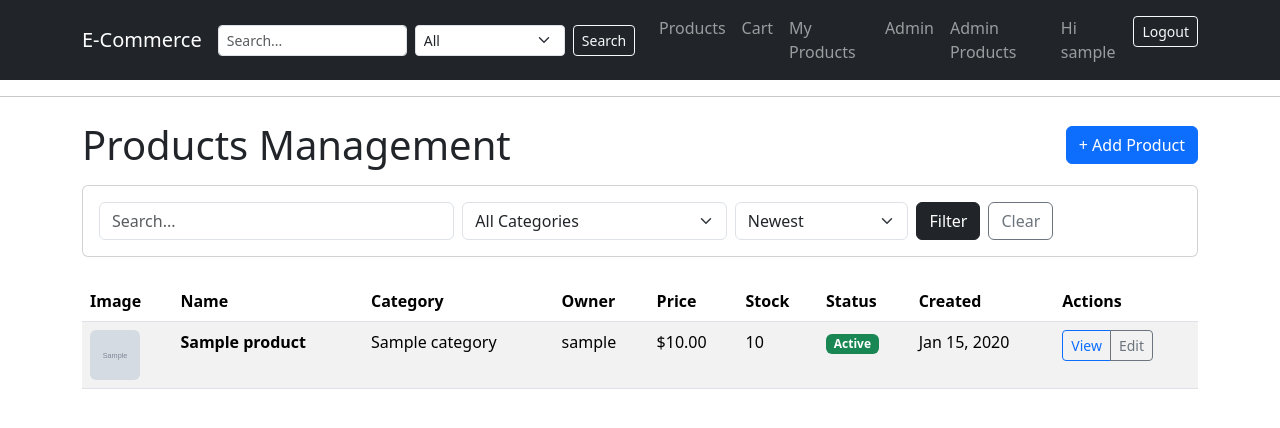
After one commit to jihadnassar202/E-Commerce-Project, a Django app: page /products/admin/ in a window 1280 px wide. The commit adds this page. Shown: the top 428 px of the page. Run offline with Django 5.2, Linux system fonts and the light colour scheme; a user stored in the database is signed in; tables that the repository leaves empty hold one stand-in row (values such as "Sample post"); grey boxes marked "Sample" are stand-in pictures.

Commit message:
Fix all missing requirements: delete modal, navbar search, My Products filter, admin product list

```diff
--- a/config/settings.py
+++ b/config/settings.py
@@ -74,6 +74,7 @@ TEMPLATES = [
                 "django.template.context_processors.static",
                 "django.template.context_processors.tz",
                 "django.contrib.messages.context_processors.messages",
+                "core.context_processors.categories",
             ],
         },
     },
--- /dev/null
+++ b/core/context_processors.py
@@ -0,0 +1,7 @@
+from products.models import Category
+
+def categories(request):
+    """Add active categories to all templates."""
+    return {
+        'navbar_categories': Category.objects.filter(is_active=True).order_by("name")
+    }
--- /dev/null
+++ b/products/templates/products/product_list_admin.html
@@ -0,0 +1,130 @@
+{% extends "base.html" %}
+{% block title %}Admin - Products{% endblock %}
+
+{% block content %}
+<div class="d-flex justify-content-between align-items-center mb-3">
+  <h1 class="m-0">Products Management</h1>
+  <a class="btn btn-primary" href="{% url 'product_create' %}">+ Add Product</a>
+</div>
+
+<div class="card mb-4">
+  <div class="card-body">
+    <form method="get" class="row g-2">
+      <div class="col-md-4">
+        <input class="form-control" type="text" name="q" placeholder="Search..." value="{{ q }}">
+      </div>
+      <div class="col-md-3">
+        <select class="form-select" name="category">
+          <option value="">All Categories</option>
+          {% for c in categories %}
+            <option value="{{ c.id }}" {% if category_id|stringformat:"s" == c.id|stringformat:"s" %}selected{% endif %}>
+              {{ c.name }}
+            </option>
+          {% endfor %}
+        </select>
+      </div>
+      <div class="col-md-2">
+        <select class="form-select" name="sort">
+          <option value="newest" {% if sort == "newest" %}selected{% endif %}>Newest</option>
+          <option value="price_asc" {% if sort == "price_asc" %}selected{% endif %}>Price ↑</option>
+          <option value="price_desc" {% if sort == "price_desc" %}selected{% endif %}>Price ↓</option>
+        </select>
+      </div>
+      <div class="col-md-3">
+        <div class="d-flex gap-2">
+          <button class="btn btn-dark" type="submit">Filter</button>
+          <a class="btn btn-outline-secondary" href="{% url 'product_list_admin' %}">Clear</a>
+        </div>
+      </div>
+    </form>
+  </div>
+</div>
+
+<div class="table-responsive">
+  <table class="table table-striped table-hover">
+    <thead>
+      <tr>
+        <th>Image</th>
+        <th>Name</th>
+        <th>Category</th>
+        <th>Owner</th>
+        <th>Price</th>
+        <th>Stock</th>
+        <th>Status</th>
+        <th>Created</th>
+        <th>Actions</th>
+      </tr>
+    </thead>
+    <tbody>
+      {% for product in page_obj %}
+      <tr>
+        <td>
+          {% if product.image %}
+            <img src="{{ product.image.url }}" alt="{{ product.name }}" style="width: 50px; height: 50px; object-fit: cover;" class="rounded">
+          {% else %}
+            <span class="text-muted">No image</span>
+          {% endif %}
+        </td>
+        <td><strong>{{ product.name }}</strong></td>
+        <td>{{ product.category.name }}</td>
+        <td>{{ product.owner.username }}</td>
+        <td>${{ product.price }}</td>
+        <td>
+          {% if product.stock == 0 %}
+            <span class="badge bg-danger">0 (Sold Out)</span>
+          {% else %}
+            {{ product.stock }}
+          {% endif %}
+        </td>
+        <td>
+          {% if product.is_active %}
+            <span class="badge bg-success">Active</span>
+          {% else %}
+            <span class="badge bg-secondary">Inactive</span>
+          {% endif %}
+        </td>
+        <td>{{ product.created_at|date:"M d, Y" }}</td>
+        <td>
+          <div class="btn-group btn-group-sm">
+            <a href="{% url 'product_detail' product.pk %}" class="btn btn-outline-primary">View</a>
+            <a href="{% url 'product_update' product.pk %}" class="btn btn-outline-secondary">Edit</a>
+          </div>
+        </td>
+      </tr>
+      {% empty %}
+      <tr>
+        <td colspan="9" class="text-center text-muted py-4">No products found.</td>
+      </tr>
+      {% endfor %}
+    </tbody>
+  </table>
+</div>
+
+{% if page_obj.paginator.num_pages > 1 %}
+<nav aria-label="Products pagination">
+  <ul class="pagination justify-content-center">
+    {% if page_obj.has_previous %}
+      <li class="page-item">
+        <a class="page-link" href="?q={{ q }}&category={{ category_id }}&sort={{ sort }}&mine={{ mine }}&page={{ page_obj.previous_page_number }}">Previous</a>
+      </li>
+    {% else %}
+      <li class="page-item disabled"><span class="page-link">Previous</span></li>
+    {% endif %}
+
+    <li class="page-item disabled">
+      <span class="page-link">
+        Page {{ page_obj.number }} of {{ page_obj.paginator.num_pages }}
+      </span>
+    </li>
+
+    {% if page_obj.has_next %}
+      <li class="page-item">
+        <a class="page-link" href="?q={{ q }}&category={{ category_id }}&sort={{ sort }}&mine={{ mine }}&page={{ page_obj.next_page_number }}">Next</a>
+      </li>
+    {% else %}
+      <li class="page-item disabled"><span class="page-link">Next</span></li>
+    {% endif %}
+  </ul>
+</nav>
+{% endif %}
+{% endblock %}
--- a/products/urls.py
+++ b/products/urls.py
@@ -3,6 +3,7 @@ from . import views
 
 urlpatterns = [
     path("", views.product_list, name="product_list"),
+    path("admin/", views.product_list_admin, name="product_list_admin"),
     path("new/", views.product_create, name="product_create"),
     path("<int:pk>/", views.product_detail, name="product_detail"),
     path("<int:pk>/edit/", views.product_update, name="product_update"),
--- a/products/views.py
+++ b/products/views.py
@@ -5,6 +5,7 @@ from django.db.models import Q
 from django.shortcuts import get_object_or_404, redirect, render
 from django.template.loader import render_to_string
 from django.http import JsonResponse
+from django.contrib.admin.views.decorators import staff_member_required
 from .decorators import seller_required
 from .forms import ProductForm
 from .models import Product, Category
@@ -13,8 +14,14 @@ def product_list(request):
     q = request.GET.get("q", "").strip()
     category_id = request.GET.get("category", "").strip()
     sort = request.GET.get("sort", "newest").strip()
+    mine = request.GET.get("mine", "").strip()
 
     products = Product.objects.filter(is_active=True).select_related("category")
+
+    # Filter by owner if mine=1 and user is seller/admin
+    if mine == "1" and request.user.is_authenticated:
+        if request.user.is_superuser or request.user.groups.filter(name="Seller").exists():
+            products = products.filter(owner=request.user)
 
     if q:
         products = products.filter(
@@ -41,14 +48,22 @@ def product_list(request):
         "q": q,
         "category_id": category_id,
         "sort": sort,
+        "mine": mine,
     })
 
 def product_list_api(request):
     q = request.GET.get("q", "").strip()
     category_id = request.GET.get("category", "").strip()
     sort = request.GET.get("sort", "newest").strip()
+    mine = request.GET.get("mine", "").strip()
 
     products = Product.objects.filter(is_active=True).select_related("category")
+
+    # Filter by owner if mine=1 and user is seller/admin
+    if mine == "1" and request.user.is_authenticated:
+        if request.user.is_superuser or request.user.groups.filter(name="Seller").exists():
+            products = products.filter(owner=request.user)
+
     if q:
         products = products.filter(
             Q(name__icontains=q) | Q(description__icontains=q) | Q(category__name__icontains=q)
@@ -71,6 +86,7 @@ def product_list_api(request):
         "q": q,
         "category_id": category_id,
         "sort": sort,
+        "mine": mine,
     }, request=request)
     return JsonResponse({"html": html, "pagination": pagination})
 
@@ -119,4 +135,52 @@ def product_delete(request, pk):
         product.delete()
         messages.success(request, "Product deleted.")
         return redirect("product_list")
-    return render(request, "products/product_confirm_delete.html", {"product": product})
+    # Should not reach here - modal handles confirmation
+    return redirect("product_detail", pk=pk)
+
+@login_required
+def product_list_admin(request):
+    """Product list for admin/sellers showing additional information."""
+    if not (request.user.is_superuser or request.user.groups.filter(name="Seller").exists()):
+        from django.core.exceptions import PermissionDenied
+        raise PermissionDenied
+
+    q = request.GET.get("q", "").strip()
+    category_id = request.GET.get("category", "").strip()
+    sort = request.GET.get("sort", "newest").strip()
+    mine = request.GET.get("mine", "").strip()
+
+    # Show all products (including inactive) for admin/sellers
+    products = Product.objects.all().select_related("category", "owner")
+
+    # Filter by owner if mine=1
+    if mine == "1":
+        products = products.filter(owner=request.user)
+
+    if q:
+        products = products.filter(
+            Q(name__icontains=q) | Q(description__icontains=q) | Q(category__name__icontains=q)
+        )
+
+    if category_id:
+        products = products.filter(category_id=category_id)
+
+    if sort == "price_asc":
+        products = products.order_by("price")
+    elif sort == "price_desc":
+        products = products.order_by("-price")
+    else:
+        products = products.order_by("-created_at")
+
+    categories = Category.objects.filter(is_active=True).order_by("name")
+    paginator = Paginator(products, 15)
+    page_obj = paginator.get_page(request.GET.get("page"))
+
+    return render(request, "products/product_list_admin.html", {
+        "categories": categories,
+        "page_obj": page_obj,
+        "q": q,
+        "category_id": category_id,
+        "sort": sort,
+        "mine": mine,
+    })
--- a/templates/base.html
+++ b/templates/base.html
@@ -23,6 +23,19 @@
       </button>
 
       <div class="collapse navbar-collapse" id="nav">
+        <form id="navbar-search-form" class="d-flex me-3 mb-2 mb-lg-0" method="get" action="{% url 'product_list' %}">
+          <input class="form-control form-control-sm me-2" type="search" name="q" placeholder="Search..." value="{{ request.GET.q }}" aria-label="Search" style="min-width: 120px;">
+          <select class="form-select form-select-sm me-2" name="category" style="max-width: 150px;">
+            <option value="">All</option>
+            {% for c in navbar_categories %}
+              <option value="{{ c.id }}" {% if request.GET.category|stringformat:"s" == c.id|stringformat:"s" %}selected{% endif %}>
+                {{ c.name }}
+              </option>
+            {% endfor %}
+          </select>
+          <button class="btn btn-outline-light btn-sm" type="submit">Search</button>
+        </form>
+
         <ul class="navbar-nav me-auto mb-2 mb-lg-0">
           <li class="nav-item"><a class="nav-link" href="{% url 'product_list' %}">Products</a></li>
           <li class="nav-item"><a class="nav-link" href="{% url 'cart_detail' %}">Cart</a></li>
@@ -35,6 +48,11 @@
 
           {% if user.is_staff %}
           <li class="nav-item"><a class="nav-link" href="/admin/">Admin</a></li>
+          {% endif %}
+          {% if user.is_authenticated %}
+          {% if user.is_superuser or user|has_group:"Seller" %}
+          <li class="nav-item"><a class="nav-link" href="{% url 'product_list_admin' %}">Admin Products</a></li>
+          {% endif %}
           {% endif %}
         </ul>
 
@@ -69,6 +87,18 @@
     {% block content %}{% endblock %}
   </main>
   <script src="https://cdn.jsdelivr.net/npm/bootstrap@5.3.3/dist/js/bootstrap.bundle.min.js"></script>
+  <script>
+    // Navbar search form - redirect to product_list with params
+    const navbarForm = document.getElementById('navbar-search-form');
+    if (navbarForm) {
+      navbarForm.addEventListener('submit', function(e) {
+        e.preventDefault();
+        const formData = new FormData(navbarForm);
+        const params = new URLSearchParams(formData);
+        window.location.href = "{% url 'product_list' %}?" + params.toString();
+      });
+    }
+  </script>
 </body>
 
 </html>
```
Also changed, not shown: products/templates/products/product_confirm_delete.html (deleted, +0 -11 lines), products/templates/products/product_detail.html (+26 -1 lines), products/templates/products/product_list.html (+12 -0 lines).
